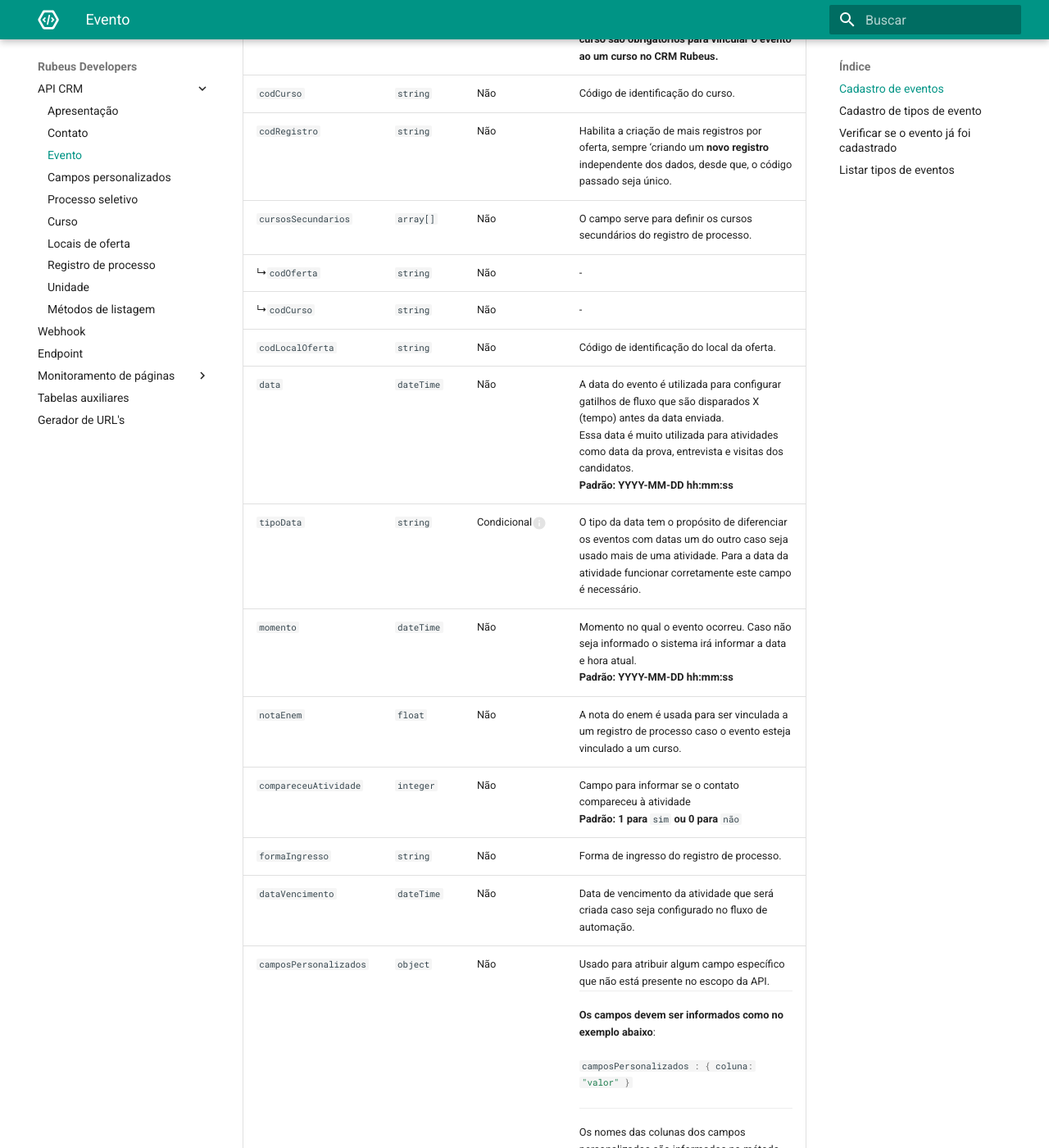
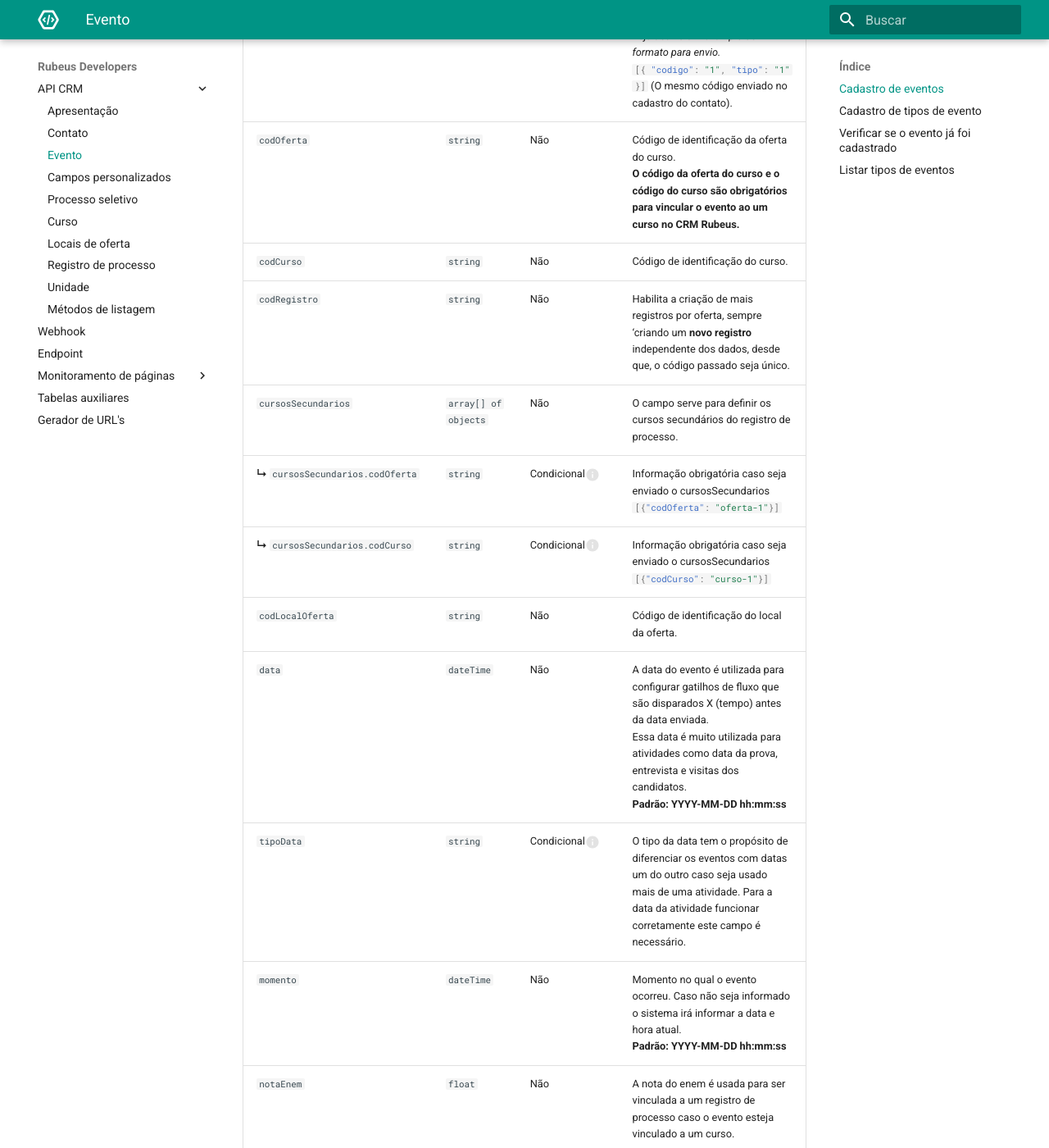
Before and after one commit to rubeus-tecnologia-e-inovacao/docs, an MkDocs documentation site: the page built from docs/api_crm/evento.md, in a window 1280 px wide and 1400 px high, scrolled down 1444 px. Shown: the whole window at 82% size. Built offline with MkDocs 1.6.1 and Material for MkDocs 9.7.7, drawn with Linux system fonts in a browser that asks for light colours; some of the changed text lies outside the part shown.

Commit message:
doc: melhora legibilidade de atributos

````diff
--- a/docs/api_crm/evento.md
+++ b/docs/api_crm/evento.md
@@ -21,12 +21,12 @@ Método para cadastro de eventos no CRM Rubeus.
 | `codOferta` | `string` | Não | Código de identificação da oferta do curso.<br>**O código da oferta do curso e o código do curso são obrigatórios para vincular o evento ao um curso no CRM Rubeus.** |
 | `codCurso` | `string` | Não | Código de identificação do curso. |
 | `codRegistro` | `string` | Não | Habilita a criação de mais registros por oferta, sempre ‘criando um **novo registro**  independente dos dados, desde que, o código passado seja único. |
-| `cursosSecundarios` | `array[]` | Não | O campo serve para definir os cursos secundários do registro de processo. |
-| ↳`codOferta` | `string` | Não | - |
-| ↳`codCurso` | `string` | Não | - |
+| `cursosSecundarios` | `array[] of objects` | Não | O campo serve para definir os cursos secundários do registro de processo. |
+| **↳** `cursosSecundarios.codOferta` | `string` | <rb-tooltip text="Torna-se obrigatório caso não seja informado o atributo `codCurso` no objeto">Condicional </rb-tooltip> | Informação obrigatória caso seja enviado o cursosSecundarios<br>`#!json [{"codOferta": "oferta-1"}]` |
+| **↳** `cursosSecundarios.codCurso` | `string` | <rb-tooltip text="Torna-se obrigatório caso não seja informado o atributo `codOferta` no objeto">Condicional </rb-tooltip> | Informação obrigatória caso seja enviado o cursosSecundarios<br>`#!json [{"codCurso": "curso-1"}]` |
 | `codLocalOferta` | `string` | Não | Código de identificação do local da oferta. |
 | `data` | `dateTime` | Não | A data do evento é utilizada para configurar gatilhos de fluxo que são disparados X (tempo) antes da data enviada.<br>Essa data é muito utilizada para atividades como data da prova, entrevista e visitas dos candidatos.<br>**Padrão: YYYY-MM-DD hh:mm:ss** |
-| `tipoData` | `string` | <rb-tooltip text="Torna-se obrigatório caso não seja informado a `data` no campo acima">Condicional </rb-tooltip> | O tipo da data tem o propósito de diferenciar os eventos com datas um do outro caso seja usado mais de uma atividade. Para a data da atividade funcionar corretamente este campo é necessário. |
+| `tipoData` | `string` | <rb-tooltip text="Torna-se obrigatório caso seja informado a `data` no campo acima">Condicional </rb-tooltip> | O tipo da data tem o propósito de diferenciar os eventos com datas um do outro caso seja usado mais de uma atividade. Para a data da atividade funcionar corretamente este campo é necessário. |
 | `momento` | `dateTime` | Não | Momento no qual o evento ocorreu. Caso não seja informado o sistema irá informar a data e hora atual.<br>**Padrão: YYYY-MM-DD hh:mm:ss** |
 | `notaEnem` | `float` | Não | A nota do enem é usada para ser vinculada a um registro de processo caso o evento esteja vinculado a um curso. |
 | `compareceuAtividade` | `integer` | Não | Campo para informar se o contato compareceu à atividade<br>**Padrão: 1 para** `sim` **ou 0 para** `não` |
@@ -85,12 +89,12 @@ Método para cadastro de eventos no CRM Rubeus.
                 ]
             },
             "dadosOportunidade": {
-                "codOferta": "",
-                "codCurso": "",
-                "codPessoa": ""
+                "codOferta": "oferta-1",
+                "codCurso": "curso-1",
+                "codPessoa": "pessoa-1"
             },
-            "origem": "",
-            "token": ""
+            "origem": "1",
+            "token": "token"
         }
         ```
 
````
Also changed, not shown: other parts of docs/api_crm/evento.md (+11 -7 lines), docs/api_crm/contato.md (+11 -11 lines).
